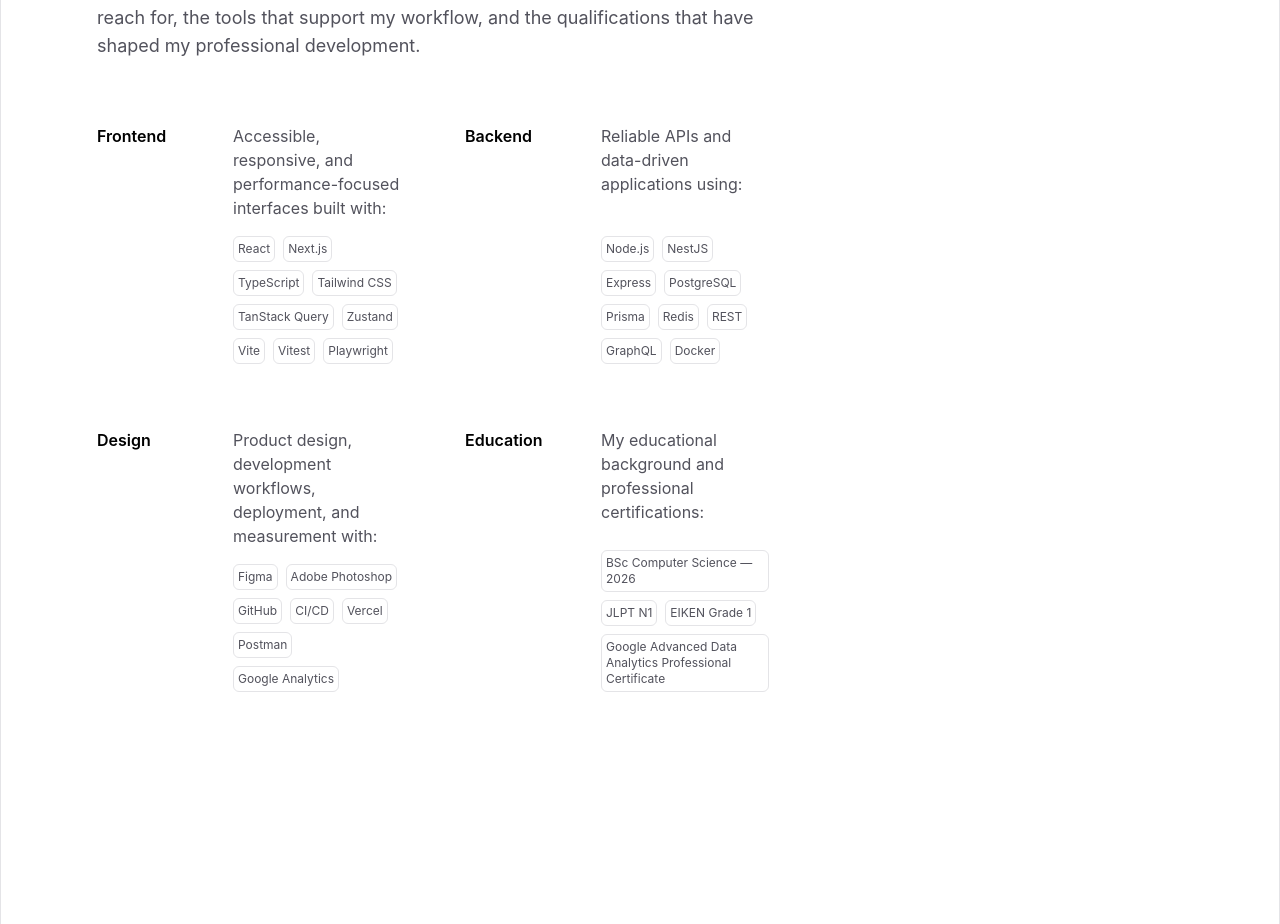
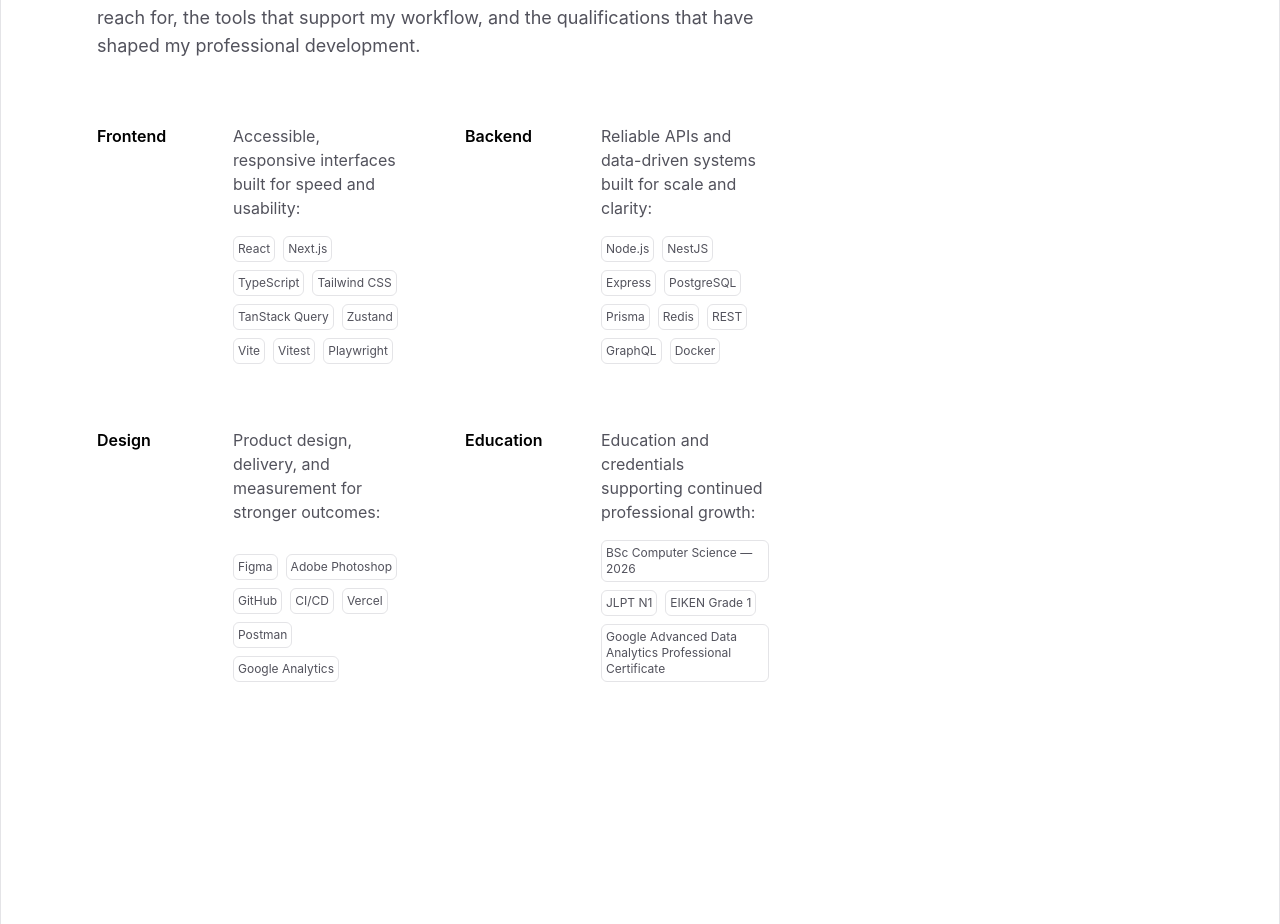
Before and after one commit to script-amv/portfolio, a React (Vite) app: page / in a window 1280 px wide. Shown: the part 1280-2204 px from the top of the page. Built offline with nearby package versions, Linux system fonts and the light colour scheme.

Commit message:
docs: refine skills descriptions
- balance skill group descriptions for a consistent layout

```diff
--- a/src/App.tsx
+++ b/src/App.tsx
@@ -7,7 +7,7 @@ const skillGroups = [
   {
     title: "Frontend",
     description:
-      "Accessible, responsive, and performance-focused interfaces built with:",
+      "Accessible, responsive interfaces built for speed and usability:",
     skills: [
       "React",
       "Next.js",
@@ -23,7 +23,7 @@ const skillGroups = [
   {
     title: "Backend",
     description:
-      "Reliable APIs and data-driven applications using:",
+      "Reliable APIs and data-driven systems built for scale and clarity:",
     skills: [
       "Node.js",
       "NestJS",
@@ -39,7 +39,7 @@ const skillGroups = [
   {
     title: "Design",
     description:
-      "Product design, development workflows, deployment, and measurement with:",
+      "Product design, delivery, and measurement for stronger outcomes:",
     skills: [
       "Figma",
       "Adobe Photoshop",
@@ -53,7 +53,7 @@ const skillGroups = [
   {
     title: "Education",
     description:
-      "My educational background and professional certifications:",
+      "Education and credentials supporting continued professional growth:",
     skills: [
       "BSc Computer Science — 2026",
       "JLPT N1",
```
